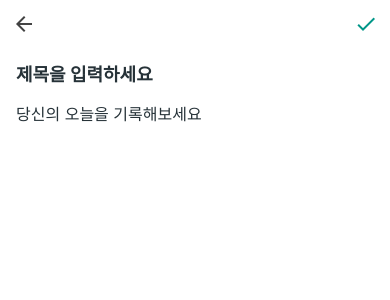
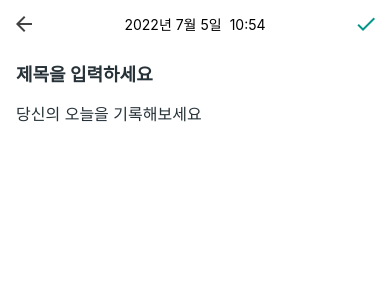
Before and after one commit to da-in/react-native-practice, a React Native app in the folder DayLog/: screen /Write in a window 390 px wide. Shown: the top 300 px of the page. Built offline with nearby package versions, Linux system fonts and the light colour scheme.

Commit message:
7.6.1 Write Header Date Time

```diff
--- a/DayLog/components/WriteHeader.js
+++ b/DayLog/components/WriteHeader.js
@@ -1,9 +1,11 @@
 import {useNavigation} from '@react-navigation/native';
+import {format} from 'date-fns';
 import React from 'react';
-import {View, StyleSheet} from 'react-native';
+import {View, StyleSheet, Pressable, Text} from 'react-native';
 import TransparentCircleButton from './TransparentCircleButton';
+import {ko} from 'date-fns/locale';
 
-function WriteHeader({onSave, onAskRemove, isEditing}) {
+function WriteHeader({onSave, onAskRemove, isEditing, date, onChangeDate}) {
   const navigation = useNavigation();
   const onGoBack = () => {
     navigation.pop();
@@ -35,6 +37,19 @@ function WriteHeader({onSave, onAskRemove, isEditing}) {
             onPress={onSave}
           />
         </View>
+      </View>
+      <View style={styles.center}>
+        <Pressable>
+          <Text>
+            {format(new Date(date), 'PPP', {
+              locale: ko,
+            })}
+          </Text>
+        </Pressable>
+        <View style={styles.separator} />
+        <Pressable>
+          <Text>{format(new Date(date), 'p', {locale: ko})}</Text>
+        </Pressable>
       </View>
     </View>
   );
@@ -68,6 +83,20 @@ const styles = StyleSheet.create({
   marginRight: {
     marginRight: 8,
   },
+  center: {
+    position: 'absolute',
+    left: 0,
+    right: 0,
+    top: 0,
+    bottom: 0,
+    alignItems: 'center',
+    justifyContent: 'center',
+    zIndex: -1,
+    flexDirection: 'row',
+  },
+  separator: {
+    width: 8,
+  },
 });
 
 export default WriteHeader;
--- a/DayLog/package.json
+++ b/DayLog/package.json
@@ -10,6 +10,7 @@
     "lint": "eslint ."
   },
   "dependencies": {
+    "@react-native-community/datetimepicker": "^6.2.0",
     "@react-navigation/bottom-tabs": "^6.3.1",
     "@react-navigation/native": "^6.0.10",
     "@react-navigation/native-stack": "^6.6.2",
@@ -18,6 +19,7 @@
     "react-native": "0.69.1",
     "react-native-calendars": "^1.1284.0",
     "react-native-get-random-values": "^1.8.0",
+    "react-native-modal-datetime-picker": "^13.1.2",
     "react-native-safe-area-context": "^4.3.1",
     "react-native-screens": "^3.14.0",
     "react-native-vector-icons": "^9.2.0",
--- a/DayLog/screens/WriteScreen.js
+++ b/DayLog/screens/WriteScreen.js
@@ -11,12 +11,13 @@ function WriteScreen({route}) {
   const [title, setTitle] = useState(log?.title ?? '');
   const [body, setBody] = useState(log?.body ?? '');
   const navigation = useNavigation();
+  const [date, setDate] = useState(log ? new Date(log.date) : new Date());
   const {onCreate, onModify, onRemove} = useContext(LogContext);
   const onSave = () => {
     if (log) {
       onModify({
         id: log.id,
-        date: log.date,
+        date: date.toISOString(),
         title,
         body,
       });
@@ -24,7 +25,7 @@ function WriteScreen({route}) {
       onCreate({
         title,
         body,
-        date: new Date().toISOString(),
+        date: date.toISOString(),
       });
     }
     navigation.pop();
@@ -55,6 +56,8 @@ function WriteScreen({route}) {
         onSave={onSave}
         onAskRemove={onAskRemove}
         isEditing={!!log}
+        date={date}
+        onChangeDate={setDate}
       />
       <WriteEditor
         title={title}
```
Also changed, not shown: 1 other file (tests, documents, lock files or other folders).
